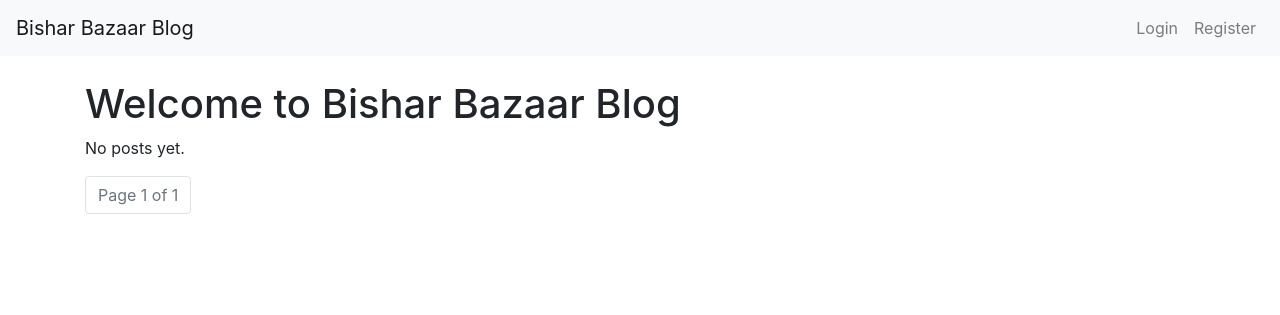
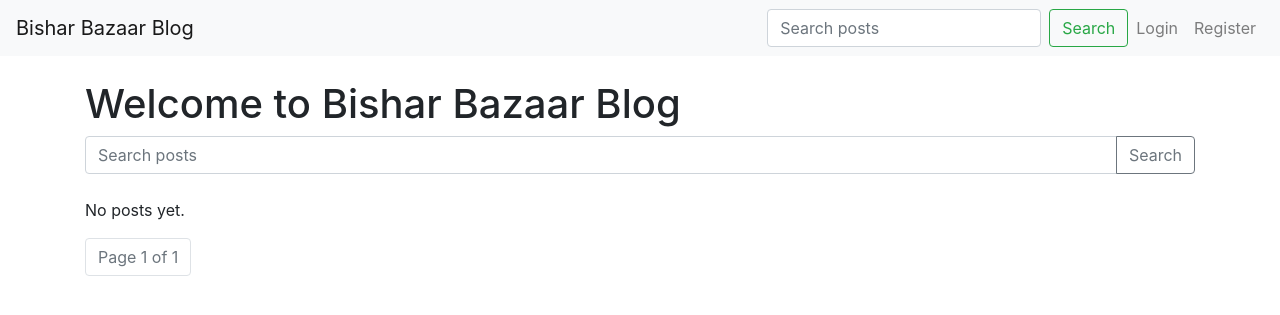
Before and after one commit to Abdirizak0/Bishar_Bazaar_Blog, a Django app: page / in a window 1280 px wide. Shown: the top 315 px of the page. Run offline with Django 5.2, Linux system fonts and the light colour scheme; data that the repository does not hold is empty; some libraries are stand-ins or nearby versions.

Commit message:
Implement search functionality for blog posts

```diff
--- a/BisharBazaarBlog/Bazaarblog/templates/Bazaarblog/home.html
+++ b/BisharBazaarBlog/Bazaarblog/templates/Bazaarblog/home.html
@@ -2,6 +2,16 @@
 
 {% block content %}
     <h1>Welcome to Bishar Bazaar Blog</h1>
+
+    <form class="mb-4" action="{% url 'search_posts' %}" method="get">
+        <div class="input-group">
+            <input type="text" class="form-control" placeholder="Search posts" name="q">
+            <div class="input-group-append">
+                <button class="btn btn-outline-secondary" type="submit">Search</button>
+            </div>
+        </div>
+    </form>
+
     {% for post in posts %}
         <!-- ... post content ... -->
     {% empty %}
--- a/BisharBazaarBlog/Bazaarblog/templates/base.html
+++ b/BisharBazaarBlog/Bazaarblog/templates/base.html
@@ -10,6 +10,10 @@
     <nav class="navbar navbar-expand-lg navbar-light bg-light">
         <a class="navbar-brand" href="{% url 'home' %}">Bishar Bazaar Blog</a>
         <div class="navbar-nav ml-auto">
+            <form class="form-inline my-2 my-lg-0" action="{% url 'search_posts' %}" method="get">
+                <input class="form-control mr-sm-2" type="search" placeholder="Search posts" aria-label="Search" name="q">
+                <button class="btn btn-outline-success my-2 my-sm-0" type="submit">Search</button>
+            </form>
             {% if user.is_authenticated %}
                 <span class="navbar-text mr-3">Welcome, {{ user.username }}!</span>
                 <a class="nav-item nav-link" href="{% url 'create_post' %}">Create Post</a>
--- a/BisharBazaarBlog/Bazaarblog/urls.py
+++ b/BisharBazaarBlog/Bazaarblog/urls.py
@@ -8,4 +8,5 @@ urlpatterns = [
     path('post/<int:pk>/edit/', views.edit_post, name='edit_post'),
     path('post/<int:pk>/delete/', views.delete_post, name='delete_post'),
     path('register/', views.register, name='register'),  # Add this line
+    path('search/', views.search_posts, name='search_posts'),
 ]
--- a/BisharBazaarBlog/Bazaarblog/views.py
+++ b/BisharBazaarBlog/Bazaarblog/views.py
@@ -104,3 +104,19 @@ def post_detail(request, pk):
         'new_comment': new_comment,
         'comment_form': comment_form
     })
+
+
+def search_posts(request):
+    query = request.GET.get('q')
+    if query:
+        posts = BlogPost.objects.filter(
+            Q(title__icontains=query) | Q(content__icontains=query)
+        ).distinct()
+    else:
+        posts = BlogPost.objects.all()
+
+    context = {
+        'posts': posts,
+        'query': query
+    }
+    return render(request, 'Bazaarblog/search_results.html', context)
```
Also changed, not shown: BisharBazaarBlog/Bazaarblog/templates/Bazaarblog/search_results.htm (added, +21 -0 lines).
